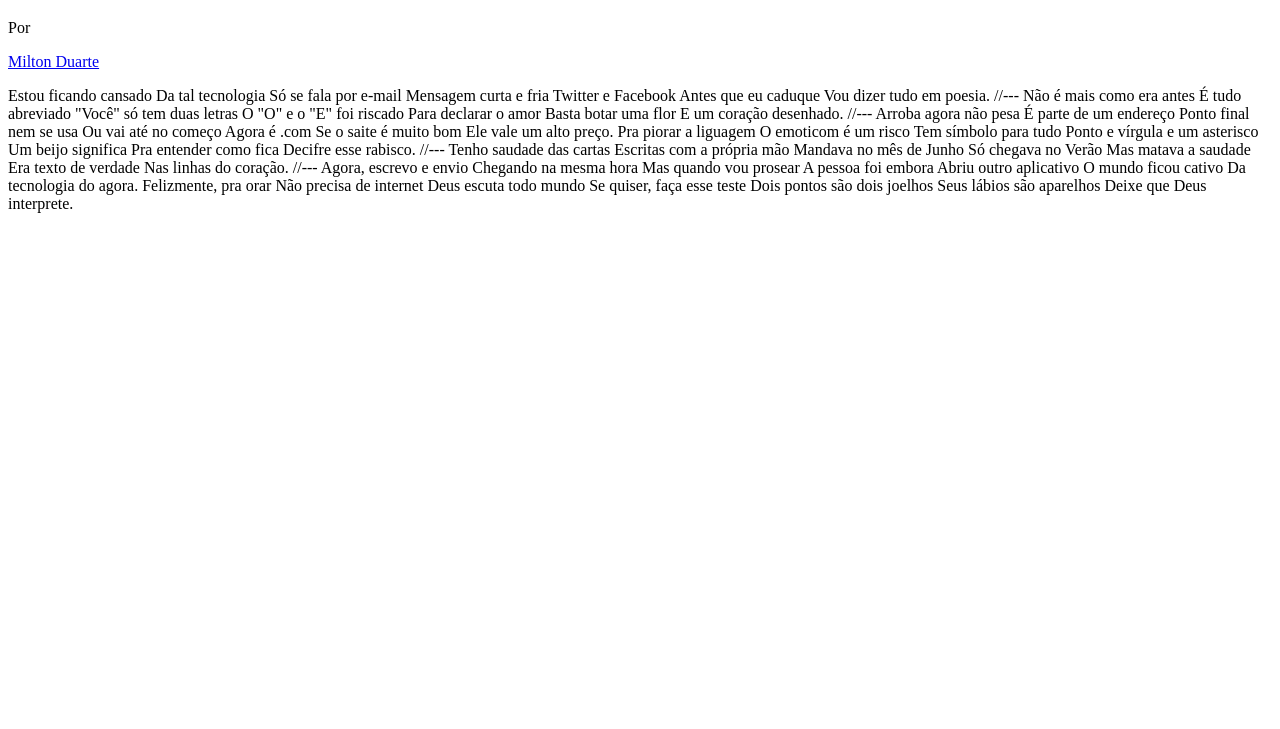
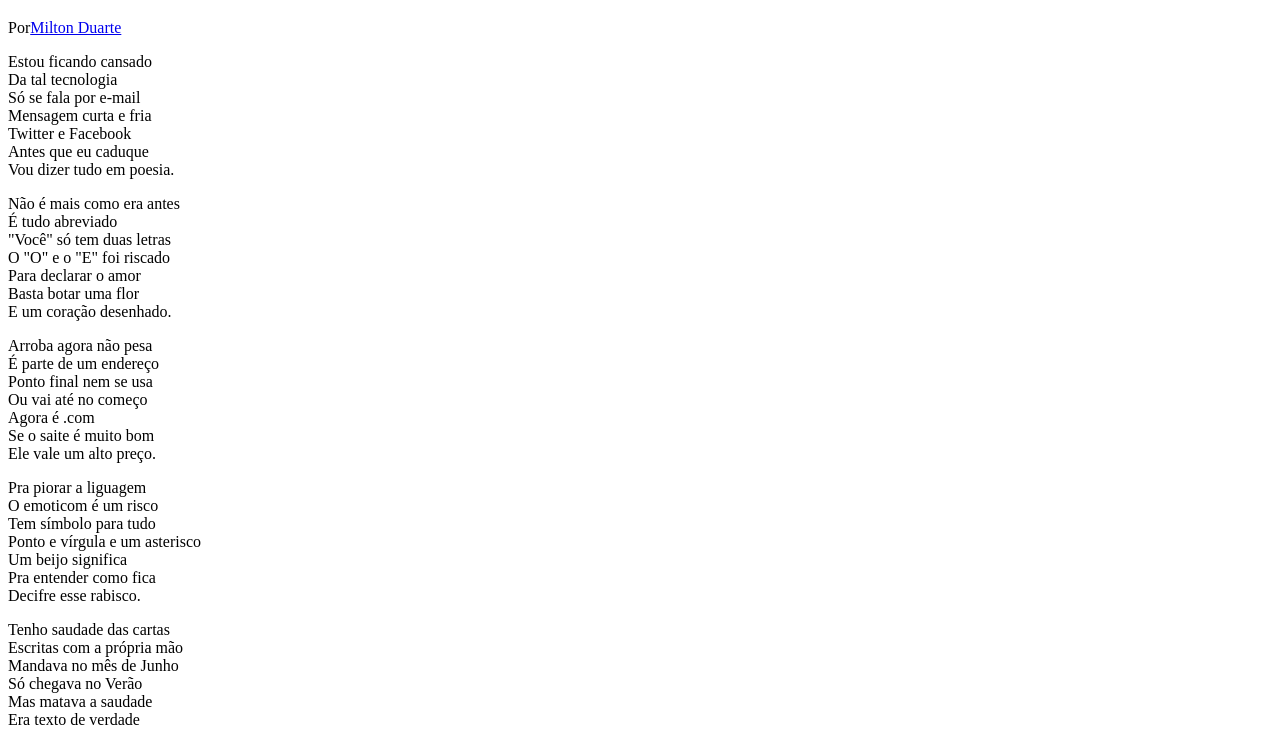
Before and after one commit to GabrielMotta23/HTML5-CSS3, a plain HTML site: page desafios/ds03/pacote-d012/site/index.html in a window 1280 px wide. Shown: the part 61-790 px from the top of the page. Drawn offline with Linux system fonts and the light colour scheme.

Commit message:
feito html da pagina

```diff
--- a/desafios/ds03/pacote-d012/site/index.html
+++ b/desafios/ds03/pacote-d012/site/index.html
@@ -9,71 +9,95 @@
 <body>
     <header>
         <h1>Cordel Moderno</h1>
-        Por <a href="https://www.recantodasletras.com.br/poesias/3186743]" target="_blank"><p>Milton Duarte</p></a>
+        <p>
+            Por<a href="https://www.recantodasletras.com.br/poesias/3186743]" target="_blank">Milton Duarte</a>
+        </p>
     </header>
 
-    Estou ficando cansado
-    Da tal tecnologia
-    Só se fala por e-mail
-    Mensagem curta e fria
-    Twitter e Facebook
-    Antes que eu caduque
-    Vou dizer tudo em poesia.
+    <section>
+       <p>
+           Estou ficando cansado <br>
+            Da tal tecnologia <br>
+            Só se fala por e-mail <br>
+            Mensagem curta e fria <br>
+            Twitter e Facebook <br>
+            Antes que eu caduque <br>
+            Vou dizer tudo em poesia. <br>
+       </p>
+    </section>
 
-    //---
+    <section>
+        <p>
+            Não é mais como era antes <br>
+            É tudo abreviado <br>
+            "Você" só tem duas letras <br>
+            O "O" e o "E" foi riscado <br>
+            Para declarar o amor <br>
+            Basta botar uma flor <br>
+            E um coração desenhado. <br>
+        </p>
+    </section>
 
-    Não é mais como era antes
-    É tudo abreviado
-    "Você" só tem duas letras
-    O "O" e o "E" foi riscado
-    Para declarar o amor
-    Basta botar uma flor
-    E um coração desenhado.
+    <section>
+            <p>
+                Arroba agora não pesa <br>
+                É parte de um endereço <br>
+                Ponto final nem se usa <br>
+                Ou vai até no começo <br>
+                Agora é .com <br>
+                Se o saite é muito bom <br>
+                Ele vale um alto preço. <br>
+            </p>
 
-    //---
+            <p>
+                Pra piorar a liguagem <br>
+                O emoticom é um risco <br>
+                Tem símbolo para tudo <br>
+                Ponto e vírgula e um asterisco <br>
+                Um beijo significa <br>
+                Pra entender como fica <br>
+                Decifre esse rabisco. <br>
+            </p>
+    </section>
 
-    Arroba agora não pesa
-    É parte de um endereço
-    Ponto final nem se usa
-    Ou vai até no começo
-    Agora é .com
-    Se o saite é muito bom
-    Ele vale um alto preço.
+    <section>
+        <p>
+            Tenho saudade das cartas <br>
+            Escritas com a própria mão <br>
+            Mandava no mês de Junho <br>
+            Só chegava no Verão <br>
+            Mas matava a saudade <br>
+            Era texto de verdade <br>
+            Nas linhas do coração. <br>
+        </p>
+    </section>
 
-    Pra piorar a liguagem
-    O emoticom é um risco
-    Tem símbolo para tudo
-    Ponto e vírgula e um asterisco
-    Um beijo significa
-    Pra entender como fica
-    Decifre esse rabisco.
+    <section>
+            <p>
+                Agora, escrevo e envio <br>
+                Chegando na mesma hora <br>
+                Mas quando vou prosear <br>
+                A pessoa foi embora <br>
+                Abriu outro aplicativo <br>
+                O mundo ficou cativo <br>
+                Da tecnologia do agora. <br>
+            </p>
 
-    //---
+            <p>
+                Felizmente, pra orar <br>
+                Não precisa de internet <br>
+                Deus escuta todo mundo <br>
+                Se quiser, faça esse teste <br>
+                Dois pontos são dois joelhos <br>
+                Seus lábios são aparelhos <br>
+                Deixe que Deus interprete. <br>
+            </p>
+    </section>
 
-    Tenho saudade das cartas
-    Escritas com a própria mão
-    Mandava no mês de Junho
-    Só chegava no Verão
-    Mas matava a saudade
-    Era texto de verdade
-    Nas linhas do coração.
-
-    //---
-
-    Agora, escrevo e envio
-    Chegando na mesma hora
-    Mas quando vou prosear
-    A pessoa foi embora
-    Abriu outro aplicativo
-    O mundo ficou cativo
-    Da tecnologia do agora.
-
-    Felizmente, pra orar
-    Não precisa de internet
-    Deus escuta todo mundo
-    Se quiser, faça esse teste
-    Dois pontos são dois joelhos
-    Seus lábios são aparelhos
-    Deixe que Deus interprete.
+    <footer>
+        <p>
+            Site Criado por Gabriel Mota, aluno do <a href="">curso em video</a>!
+        </p>
+    </footer>
 </body>
 </html>
```
